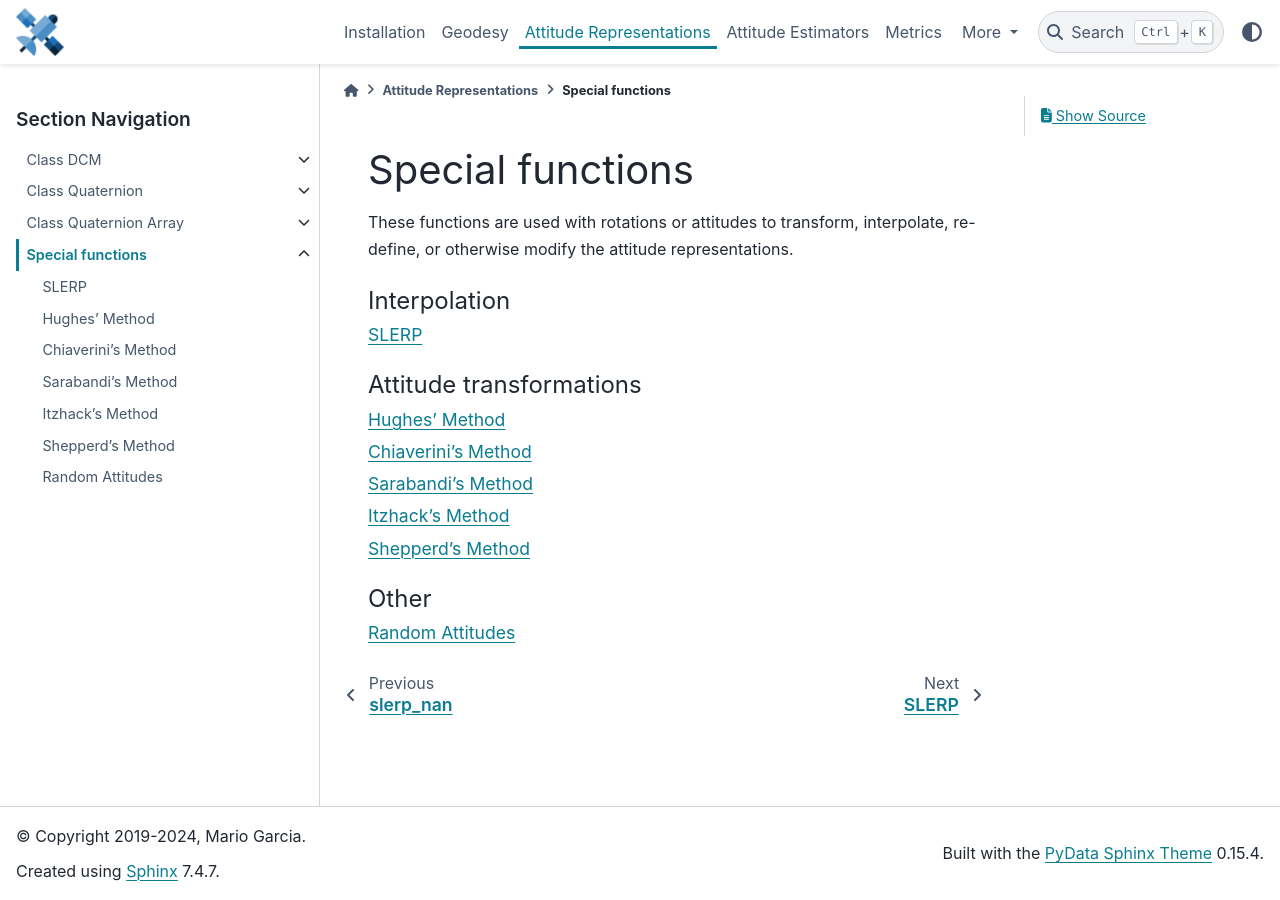
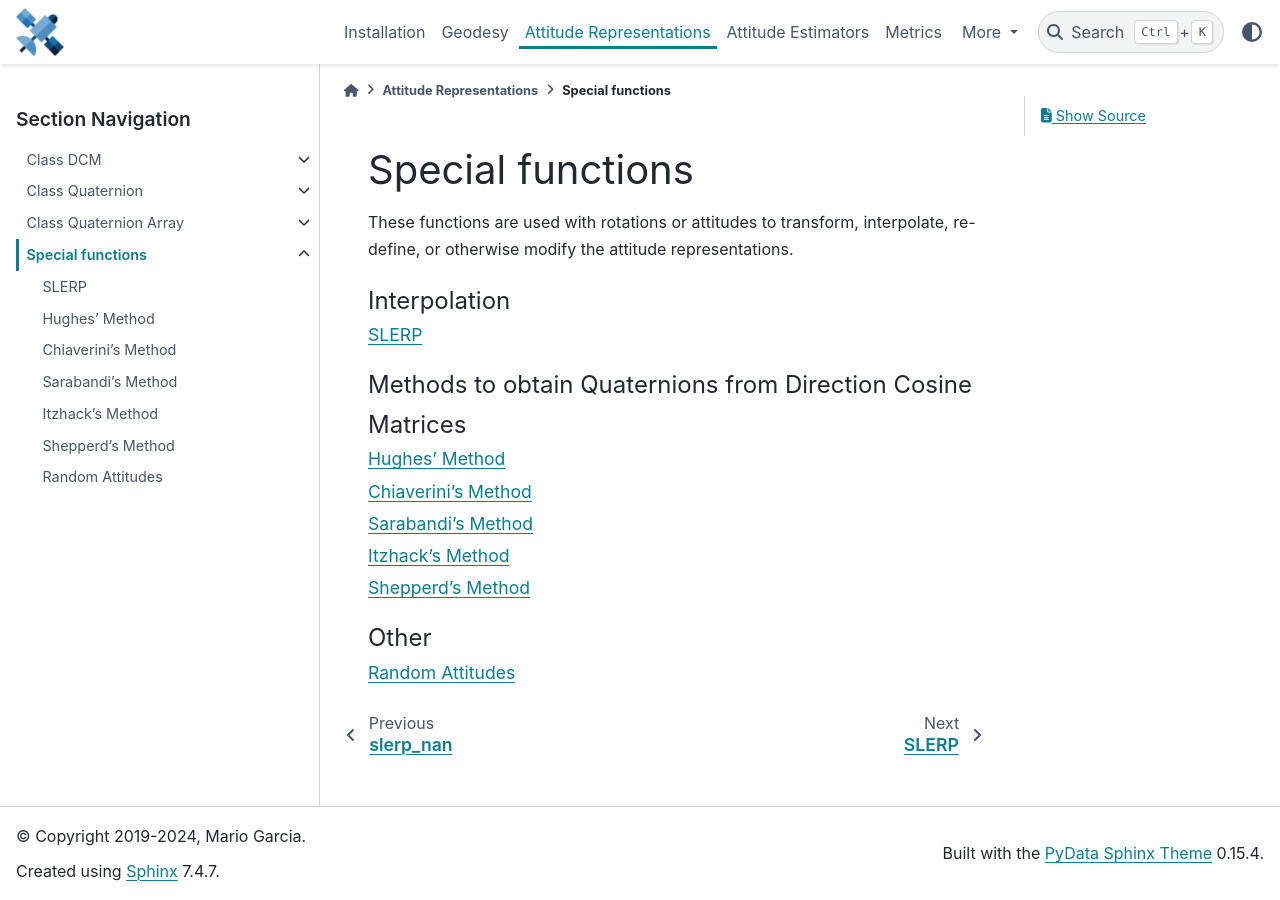
Before and after one commit to Mayitzin/ahrs, a Sphinx documentation site: the page built from docs/source/special/special.rst, in a window 1280 px wide. Built offline with Sphinx 7.4.7 and the PyData theme 0.15.4, drawn with Linux system fonts in a browser that asks for light colours.

Commit message:
Rename title for ToC of special functions converting DCM to quaternions.

```diff
--- a/docs/source/special/special.rst
+++ b/docs/source/special/special.rst
@@ -13,7 +13,7 @@ re-define, or otherwise modify the attitude representations.
    funSLERP
 
 .. toctree::
-   :caption: Attitude transformations
+   :caption: Methods to obtain Quaternions from Direction Cosine Matrices
    :titlesonly:
    :maxdepth: 1
 
```
